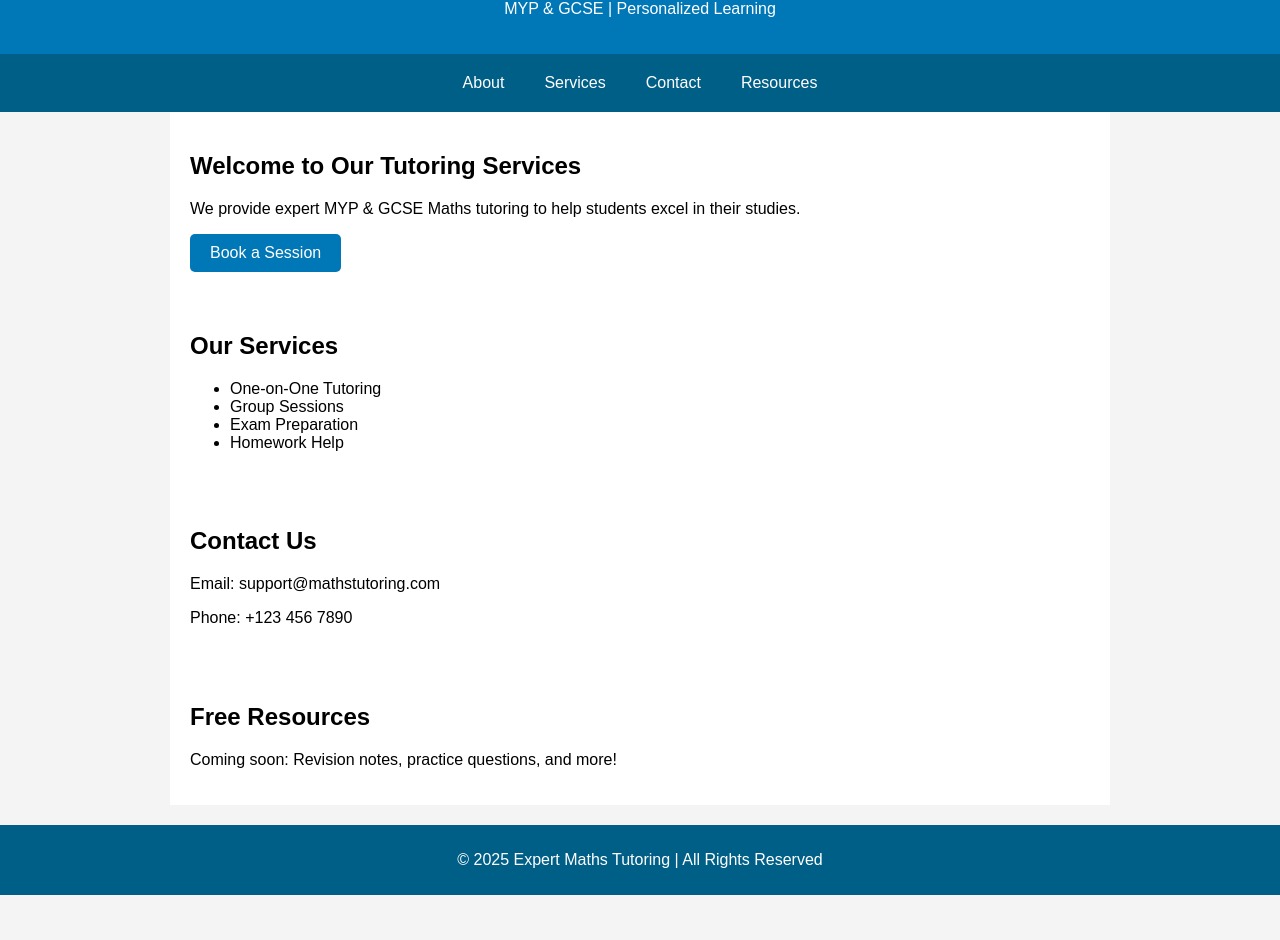
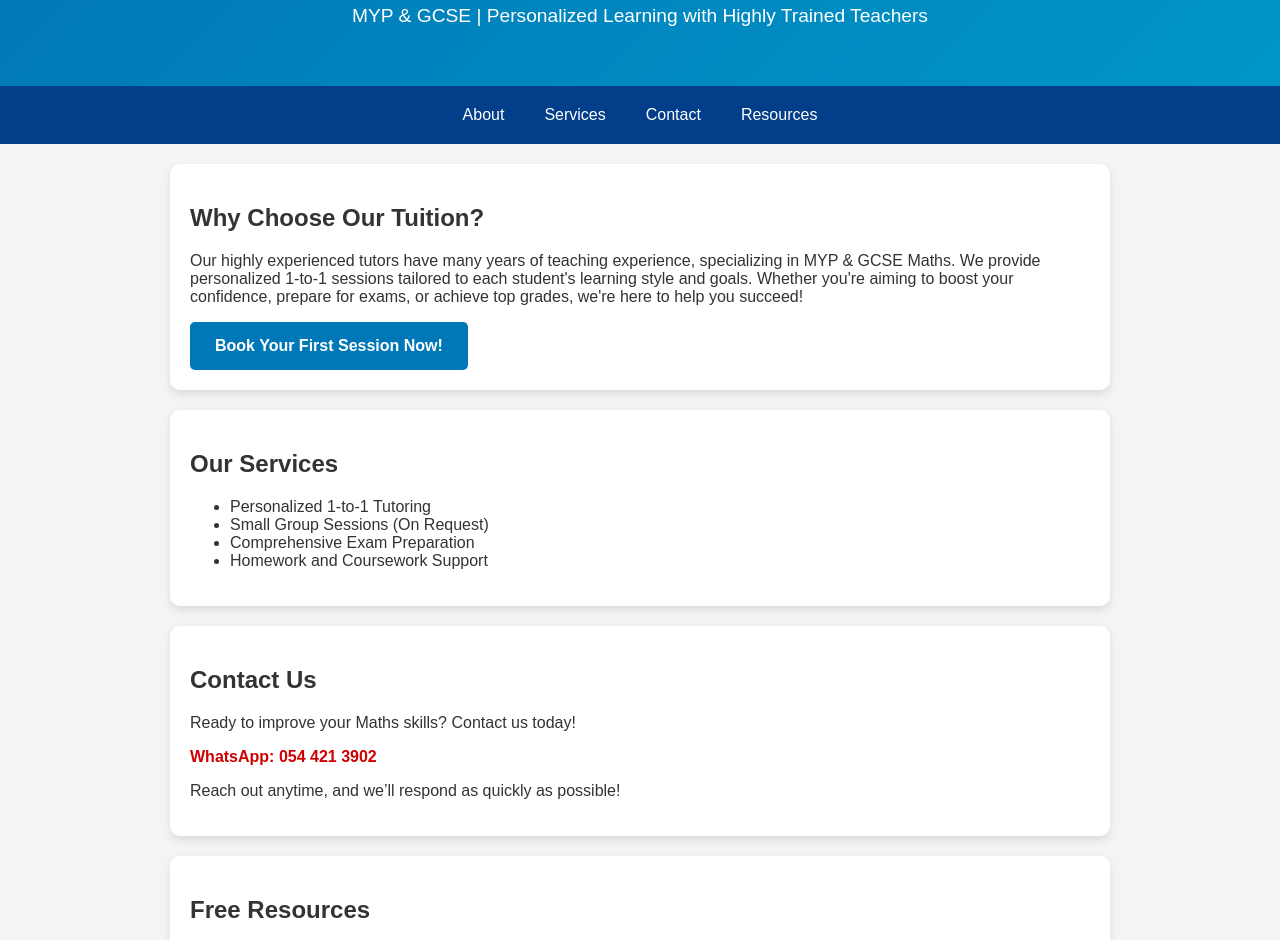
Before and after one commit to RayyanKotwal/RK-Maths-Tutoring, a plain HTML site: page index.html in a window 1280 px wide. Shown: the part 100-1040 px from the top of the page. Before the commit the page ends 995 px from the top, so only its background shows below. Drawn offline with Linux system fonts and the light colour scheme.

Commit message:
Add files via upload

```diff
--- a/index.html
+++ b/index.html
@@ -3,58 +3,84 @@
 <head>
     <meta charset="UTF-8">
     <meta name="viewport" content="width=device-width, initial-scale=1.0">
-    <title>Maths Tutoring | MYP & GCSE</title>
+    <title>Expert Maths Tutoring | MYP & GCSE</title>
     <style>
         body {
-            font-family: Arial, sans-serif;
+            font-family: 'Arial', sans-serif;
             margin: 0;
             padding: 0;
             background-color: #f4f4f4;
+            color: #333;
         }
         header {
-            background: #0077b6;
+            background: linear-gradient(135deg, #0077b6, #0096c7);
             color: white;
-            padding: 20px;
+            padding: 40px 20px;
             text-align: center;
+        }
+        header h1 {
+            font-size: 3rem;
+            margin: 0;
+        }
+        header p {
+            font-size: 1.2rem;
+            margin-top: 10px;
         }
         nav {
             display: flex;
             justify-content: center;
-            background: #005f87;
+            background: #023e8a;
             padding: 10px;
         }
         nav a {
             color: white;
             text-decoration: none;
+            font-size: 1rem;
             padding: 10px 20px;
+            transition: background 0.3s;
+        }
+        nav a:hover {
+            background: #0077b6;
+            border-radius: 5px;
         }
         .container {
             max-width: 900px;
-            margin: auto;
+            margin: 20px auto;
             padding: 20px;
             background: white;
+            border-radius: 10px;
+            box-shadow: 0 4px 8px rgba(0, 0, 0, 0.1);
         }
         .btn {
             display: inline-block;
-            padding: 10px 20px;
+            padding: 15px 25px;
             background: #0077b6;
             color: white;
             text-decoration: none;
+            font-weight: bold;
             border-radius: 5px;
+            transition: background 0.3s;
+        }
+        .btn:hover {
+            background: #005f87;
         }
         footer {
-            background: #005f87;
+            background: #023e8a;
             color: white;
             text-align: center;
-            padding: 10px;
+            padding: 20px;
             margin-top: 20px;
+        }
+        .highlight {
+            color: #d00000;
+            font-weight: bold;
         }
     </style>
 </head>
 <body>
     <header>
-        <h1>Expert Maths Tutoring</h1>
-        <p>MYP & GCSE | Personalized Learning</p>
+        <h1>Expert 1-to-1 Maths Tuition</h1>
+        <p>MYP & GCSE | Personalized Learning with Highly Trained Teachers</p>
     </header>
     <nav>
         <a href="#about">About</a>
@@ -63,27 +89,28 @@
         <a href="#resources">Resources</a>
     </nav>
     <div class="container" id="about">
-        <h2>Welcome to Our Tutoring Services</h2>
-        <p>We provide expert MYP & GCSE Maths tutoring to help students excel in their studies.</p>
-        <a href="#contact" class="btn">Book a Session</a>
+        <h2>Why Choose Our Tuition?</h2>
+        <p>Our highly experienced tutors have many years of teaching experience, specializing in MYP & GCSE Maths. We provide personalized 1-to-1 sessions tailored to each student's learning style and goals. Whether you're aiming to boost your confidence, prepare for exams, or achieve top grades, we're here to help you succeed!</p>
+        <a href="#contact" class="btn">Book Your First Session Now!</a>
     </div>
     <div class="container" id="services">
         <h2>Our Services</h2>
         <ul>
-            <li>One-on-One Tutoring</li>
-            <li>Group Sessions</li>
-            <li>Exam Preparation</li>
-            <li>Homework Help</li>
+            <li>Personalized 1-to-1 Tutoring</li>
+            <li>Small Group Sessions (On Request)</li>
+            <li>Comprehensive Exam Preparation</li>
+            <li>Homework and Coursework Support</li>
         </ul>
     </div>
     <div class="container" id="contact">
         <h2>Contact Us</h2>
-        <p>Email: support@mathstutoring.com</p>
-        <p>Phone: +123 456 7890</p>
+        <p>Ready to improve your Maths skills? Contact us today!</p>
+        <p><span class="highlight">WhatsApp: 054 421 3902</span></p>
+        <p>Reach out anytime, and we’ll respond as quickly as possible!</p>
     </div>
     <div class="container" id="resources">
         <h2>Free Resources</h2>
-        <p>Coming soon: Revision notes, practice questions, and more!</p>
+        <p>Coming soon: Revision notes, practice questions, and helpful guides to support your learning journey.</p>
     </div>
     <footer>
         <p>&copy; 2025 Expert Maths Tutoring | All Rights Reserved</p>
```
